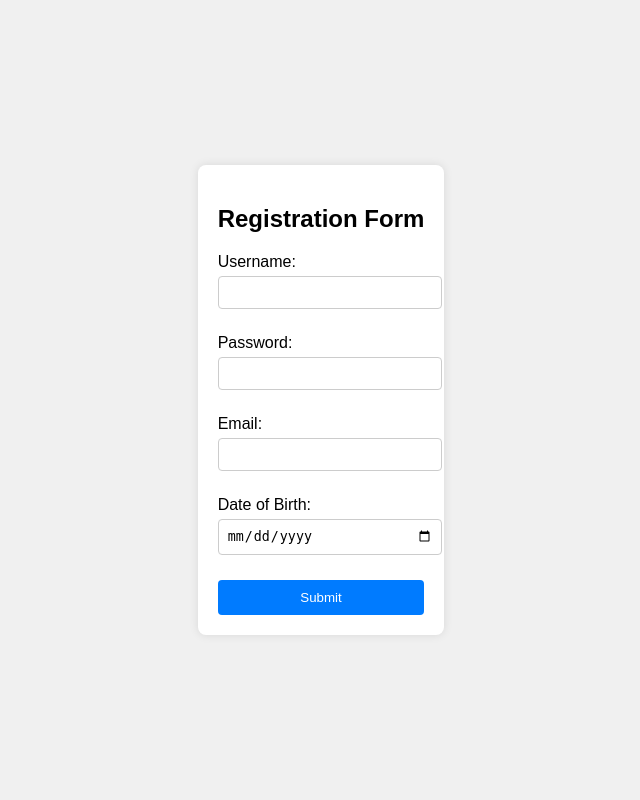
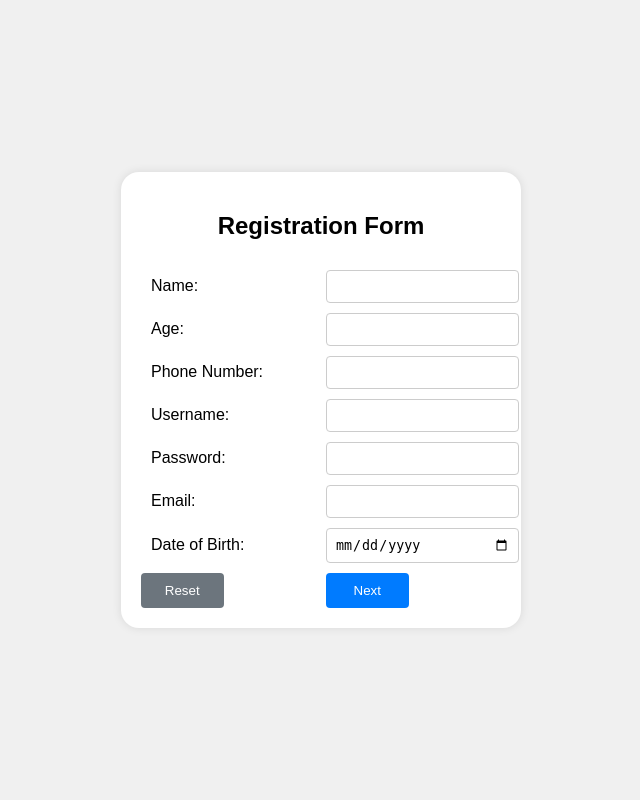
Before and after one commit to ananthudev/Liveliness-Check-Facial-Recognition-for-Fraud-Prevention, a Flask app: page / in a window 1280 px wide. Shown: the whole page, without its empty margins (319-959 px from the left). Run offline with Flask 3, Linux system fonts and the light colour scheme; some libraries are stand-ins or nearby versions.

Commit message:
redesigned form.html added new fields, added reset button

```diff
--- a/templates/form.html
+++ b/templates/form.html
@@ -3,53 +3,79 @@
 <head>
     <title>Registration Form</title>
     <style>
-        body {
-            font-family: Arial, sans-serif;
-            background-color: #f0f0f0;
+        html, body {
+            height: 100%;
             margin: 0;
             padding: 0;
             display: flex;
             justify-content: center;
             align-items: center;
-            height: 100vh;
+            background-color: #f0f0f0;
+            font-family: Arial, sans-serif;
         }
         form {
             background-color: #ffffff;
             padding: 20px;
-            border-radius: 8px;
+            border-radius: 18px;
             box-shadow: 0 0 10px rgba(0, 0, 0, 0.1);
+            transition: transform 0.3s ease-in-out;
+            max-width: 400px;
+            width: 100%;
+            box-sizing: border-box;
+            display: grid;
+            grid-template-columns: repeat(2, 1fr);
+            gap: 10px;
+            align-items: center;
+        }
+        form:hover {
+            transform: scale(1.02);
         }
         h2 {
             text-align: center;
+            grid-column: 1 / -1; /
         }
         div.form-item {
-            margin-bottom: 15px;
+            display: contents;
         }
         label {
-            display: block;
-            margin-bottom: 5px;
+            text-align: left;
+            padding-left: 10px;
         }
         input[type="text"],
         input[type="password"],
         input[type="email"],
-        input[type="date"] {
+        input[type="date"],
+        input[type="number"],
+        input[type="tel"] {
             width: 100%;
             padding: 8px;
-            margin-bottom: 10px;
+            margin: 0;
             border: 1px solid #ccc;
             border-radius: 4px;
+            transition: border-color 0.2s ease-in-out;
         }
-        input[type="submit"] {
-            width: 100%;
+        input[type="submit"], input[type="reset"] {
+            width: calc(50% - 5px); /* Adjust width for spacing */
             padding: 10px;
             border: none;
             border-radius: 4px;
             color: white;
+            cursor: pointer;
+            transition: background-color 0.2s ease-in-out;
+        }
+        input[type="submit"] {
             background-color: #007bff;
-            cursor: pointer;
+            grid-column: 2;
         }
         input[type="submit"]:hover {
             background-color: #0056b3;
+        }
+        input[type="reset"] {
+            background-color: #6c757d;
+            grid-column: 1;
+        }
+        input[type="reset"]:hover {
+            background-color: #5a6268;
         }
     </style>
 </head>
@@ -57,22 +83,36 @@
     <form action="/login/" method="post">
         <h2>Registration Form</h2>
         <div class="form-item">
+            <label for="name">Name:</label>
+            <input type="text" id="name" name="name" required>
+        </div>
+        <div class="form-item">
+            <label for="age">Age:</label>
+            <input type="number" id="age" name="age" min="0" required>
+        </div>
+        <div class="form-item">
+            <label for="phno">Phone Number:</label>
+            <input type="tel" id="phno" name="phno" pattern="[0-9]{10}" required>
+        </div>
+        <div class="form-item">
             <label for="username">Username:</label>
-            <input type="text" id="username" name="username">
+            <input type="text" id="username" name="username" required>
         </div>
         <div class="form-item">
             <label for="password">Password:</label>
-            <input type="password" id="password" name="password">
+            <input type="password" id="password" name="password" required>
         </div>
         <div class="form-item">
             <label for="email">Email:</label>
-            <input type="email" id="email" name="email">
+            <input type="email" id="email" name="email" required>
         </div>
         <div class="form-item">
             <label for="dob">Date of Birth:</label>
-            <input type="date" id="dob" name="dob">
+            <input type="date" id="dob" name="dob" required>
         </div>
-        <input type="submit" value="Submit">
+        <input type="reset" value="Reset">
+        <input type="submit" value="Next">
+
     </form>
 </body>
 </html>
```
